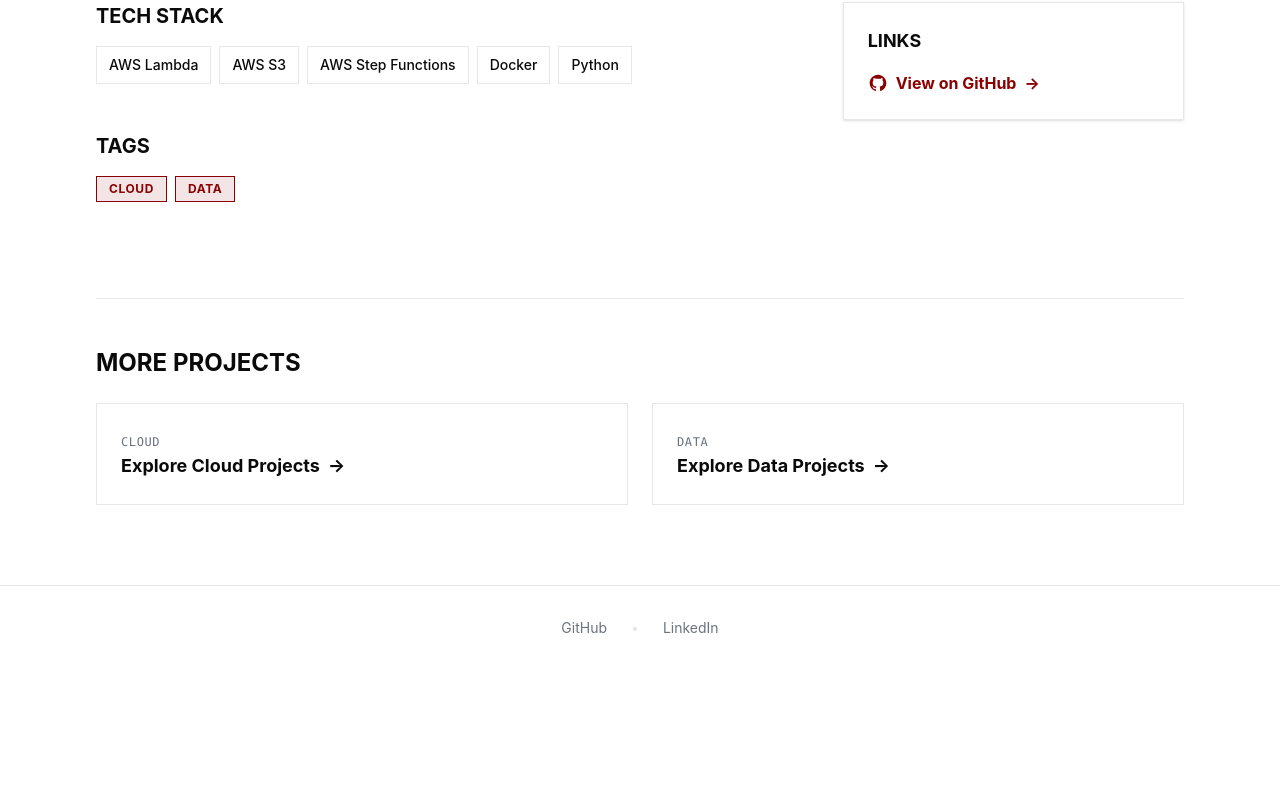
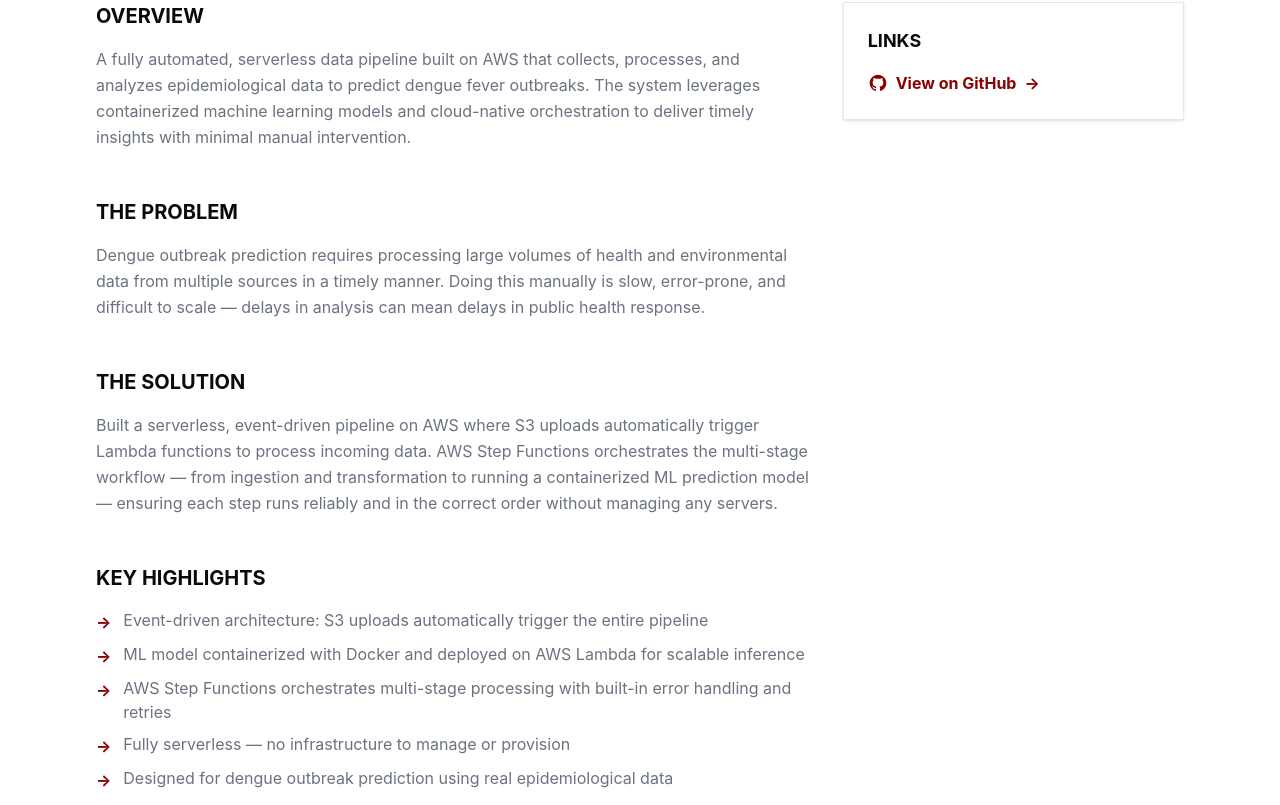
Before and after one commit to AlFrancis-Dagaang/my-portfolio-swe, a Next.js app: page /projects/aws-pipeline in a window 1280 px wide. Shown: the part 1095-1900 px from the top of the page. Before the commit the page ends 1765 px from the top, so only its background shows below. Built offline with nearby package versions, Linux system fonts and the light colour scheme.

Commit message:
feat(projects): add overview, problem, and solution sections to project detail page

```diff
--- a/app/projects/[slug]/page.tsx
+++ b/app/projects/[slug]/page.tsx
@@ -98,9 +98,65 @@
 				{/* Project Details Grid */}
 				<div className="grid grid-cols-1 lg:grid-cols-3 gap-8 mb-12">
 					{/* Main Content */}
-					<div className="lg:col-span-2">
+					<div className="lg:col-span-2 space-y-12">
+						{/* Overview */}
+						{project.overview && (
+							<div>
+								<h2 className="text-xl font-bold uppercase text-primary-text mb-4 font-sans">
+									Overview
+								</h2>
+								<p className="text-base font-normal text-muted leading-relaxed font-sans">
+									{project.overview}
+								</p>
+							</div>
+						)}
+
+						{/* Problem */}
+						{project.problem && (
+							<div>
+								<h2 className="text-xl font-bold uppercase text-primary-text mb-4 font-sans">
+									The Problem
+								</h2>
+								<p className="text-base font-normal text-muted leading-relaxed font-sans">
+									{project.problem}
+								</p>
+							</div>
+						)}
+
+						{/* Solution */}
+						{project.solution && (
+							<div>
+								<h2 className="text-xl font-bold uppercase text-primary-text mb-4 font-sans">
+									The Solution
+								</h2>
+								<p className="text-base font-normal text-muted leading-relaxed font-sans">
+									{project.solution}
+								</p>
+							</div>
+						)}
+
+						{/* Highlights */}
+						{project.highlights && project.highlights.length > 0 && (
+							<div>
+								<h2 className="text-xl font-bold uppercase text-primary-text mb-4 font-sans">
+									Key Highlights
+								</h2>
+								<ul className="space-y-2">
+									{project.highlights.map((item) => (
+										<li
+											key={item}
+											className="flex items-start gap-3 text-base text-muted font-sans"
+										>
+											<span className="text-brand font-bold mt-0.5">→</span>
+											{item}
+										</li>
+									))}
+								</ul>
+							</div>
+						)}
+
 						{/* Tech Stack */}
-						<div className="mb-12">
+						<div>
 							<h2 className="text-xl font-bold uppercase text-primary-text mb-4 font-sans">
 								Tech Stack
 							</h2>
@@ -117,7 +173,7 @@
 						</div>
 
 						{/* Tags */}
-						<div className="mb-12">
+						<div>
 							<h2 className="text-xl font-bold uppercase text-primary-text mb-4 font-sans">
 								Tags
 							</h2>
@@ -133,7 +189,6 @@
 							</div>
 						</div>
 					</div>
-
 					{/* Sidebar */}
 					<div className="lg:col-span-1">
 						{/* Links Card */}
--- a/app/projects/_components/ProjectsGrid.tsx
+++ b/app/projects/_components/ProjectsGrid.tsx
@@ -1,6 +1,6 @@
 "use client";
 
-import { useState } from "react";
+import { useRouter, useSearchParams } from "next/navigation";
 import { ProjectCard } from "@/components/project/ProjectCard";
 import type { Project } from "@/types/project";
 
@@ -20,7 +20,20 @@
 ];
 
 export function ProjectsGrid({ projects }: ProjectsGridProps) {
-	const [activeCategory, setActiveCategory] = useState<Category>("All");
+	const router = useRouter();
+	const searchParams = useSearchParams();
+
+	const categoryParam = searchParams.get("category") as Category | null;
+	const activeCategory: Category =
+		categoryParam && CATEGORIES.includes(categoryParam) ? categoryParam : "All";
+
+	const setActiveCategory = (category: Category) => {
+		if (category === "All") {
+			router.push("/projects");
+		} else {
+			router.push(`/projects?category=${category}`);
+		}
+	};
 
 	const filteredProjects =
 		activeCategory === "All"
--- a/data/projects.json
+++ b/data/projects.json
@@ -3,6 +3,16 @@
 		"slug": "aws-pipeline",
 		"title": "AWS Data Pipeline",
 		"description": "Automated AWS Data Pipeline for Dengue Outbreak Prediction and containerized workflow built using modern AWS cloud services.",
+		"overview": "A fully automated, serverless data pipeline built on AWS that collects, processes, and analyzes epidemiological data to predict dengue fever outbreaks. The system leverages containerized machine learning models and cloud-native orchestration to deliver timely insights with minimal manual intervention.",
+		"problem": "Dengue outbreak prediction requires processing large volumes of health and environmental data from multiple sources in a timely manner. Doing this manually is slow, error-prone, and difficult to scale — delays in analysis can mean delays in public health response.",
+		"solution": "Built a serverless, event-driven pipeline on AWS where S3 uploads automatically trigger Lambda functions to process incoming data. AWS Step Functions orchestrates the multi-stage workflow — from ingestion and transformation to running a containerized ML prediction model — ensuring each step runs reliably and in the correct order without managing any servers.",
+		"highlights": [
+			"Event-driven architecture: S3 uploads automatically trigger the entire pipeline",
+			"ML model containerized with Docker and deployed on AWS Lambda for scalable inference",
+			"AWS Step Functions orchestrates multi-stage processing with built-in error handling and retries",
+			"Fully serverless — no infrastructure to manage or provision",
+			"Designed for dengue outbreak prediction using real epidemiological data"
+		],
 		"tags": ["Cloud", "Data"],
 		"techStack": [
 			"AWS Lambda",
@@ -21,6 +31,16 @@
 		"slug": "telco-web",
 		"title": "Telco Web",
 		"description": "Telco churn prediction system using machine learning, deployed as a serverless container on AWS Lambda.",
+		"overview": "A full-stack web application that predicts telecom customer churn using a machine learning model served through a serverless AWS Lambda container. The frontend provides an intuitive interface for inputting customer data and viewing churn risk predictions in real time.",
+		"problem": "Telecom companies lose significant revenue when customers switch providers. Identifying at-risk customers before they churn is critical, but manually analyzing customer behavior data is time-consuming and inconsistent without an automated, accessible system.",
+		"solution": "Built a Next.js web interface that communicates with a containerized ML model deployed on AWS Lambda. Users can input customer attributes and receive an instant churn probability prediction. Deploying the model as a serverless container keeps infrastructure costs low while maintaining scalability.",
+		"highlights": [
+			"ML churn prediction model containerized and deployed on AWS Lambda",
+			"Next.js frontend with TypeScript for type-safe, maintainable code",
+			"Serverless architecture scales automatically with zero idle infrastructure cost",
+			"Clean UI built with Tailwind CSS for fast interaction and result display",
+			"Bridges the gap between data science output and a usable web product"
+		],
 		"tags": ["Web", "Cloud"],
 		"techStack": ["Next.js", "TypeScript", "Tailwind CSS"],
 		"githubUrl": "https://github.com/AlFrancis-Dagaang/telecom-churn-prediction",
@@ -32,7 +52,17 @@
 	{
 		"slug": "barangay-web",
 		"title": "Barangay 496 Web",
-		"description": "A comprehensive municipal website for Barangay 496 providing information about local services, events, and government activities. ",
+		"description": "A comprehensive municipal website for Barangay 496 providing information about local services, events, and government activities.",
+		"overview": "A full-stack municipal website built for Barangay 496 that serves as the official digital presence for the local government unit. Residents can access information about local services, upcoming events, announcements, and government activities in one central platform.",
+		"problem": "Many local barangays in the Philippines lack a digital presence, forcing residents to visit in person or rely on word of mouth for information about government services, schedules, and community announcements — creating barriers especially for working residents.",
+		"solution": "Developed a comprehensive web platform using Next.js and PostgreSQL that gives Barangay 496 a professional online hub. The site centralizes all relevant community information, making it easily accessible to residents at any time without requiring a physical visit to the barangay hall.",
+		"highlights": [
+			"Centralized hub for local government services, events, and announcements",
+			"PostgreSQL database for persistent storage of dynamic barangay content",
+			"Built with Next.js for fast page loads and SEO-friendly public pages",
+			"Responsive design with Tailwind CSS for mobile and desktop residents",
+			"Addresses the lack of digital infrastructure in local Philippine government units"
+		],
 		"tags": ["Web"],
 		"techStack": ["Next.js", "TypeScript", "Tailwind CSS", "PostgreSQL"],
 		"githubUrl": "https://github.com/AlFrancis-Dagaang/Barangay-496-Website.git",
@@ -45,6 +75,16 @@
 		"slug": "nimbus-drop",
 		"title": "NimbusDrop",
 		"description": "REST API file storage system built with Spring Boot that provides secure file upload, download, and management capabilities.",
+		"overview": "NimbusDrop is a secure, backend REST API for file storage and management built with Java and Spring Boot. It provides authenticated endpoints for uploading, downloading, and managing files — serving as a lightweight, self-hostable alternative to cloud storage services.",
+		"problem": "Many projects need a simple, secure way to handle file storage without depending on third-party services like AWS S3 or Google Drive. Building file management from scratch with proper authentication and access control is repetitive and error-prone without a solid foundation.",
+		"solution": "Designed a clean REST API with Spring Boot that handles file upload, download, and management behind JWT-secured endpoints. Each user's files are access-controlled, ensuring only authenticated and authorized requests can interact with stored data — providing a reusable backend that any frontend or service can integrate with.",
+		"highlights": [
+			"JWT authentication secures all file upload, download, and management endpoints",
+			"RESTful API design makes it easily consumable by any frontend or service",
+			"Built with Spring Boot for a production-ready, maintainable Java backend",
+			"Supports secure file upload and download with proper access control",
+			"Lightweight and self-hostable — no dependency on third-party storage providers"
+		],
 		"tags": ["REST API"],
 		"techStack": ["Java", "Spring Boot", "JWT Authentication"],
 		"githubUrl": "https://github.com/AlFrancis-Dagaang/nimbusdrop.git",
@@ -57,6 +97,16 @@
 		"slug": "lapit-app",
 		"title": "Lapit App",
 		"description": "A personal commuter drop-off alert mobile app that notifies you when you are approaching your destination, solving the problem of missing your stop while commuting.",
+		"overview": "Lapit (Filipino for 'approaching') is a mobile app built for daily commuters that sends a proximity alert when you are nearing your destination. Built with React Native and Expo, it runs on both iOS and Android and uses Google Maps to track your real-time location against your set drop-off point.",
+		"problem": "Commuters in the Philippines — especially those on buses and jeepneys — frequently miss their stop because they fall asleep, get distracted, or are unfamiliar with the route. There is no native alert system in public transport that notifies passengers when they are close to their destination.",
+		"solution": "Built a mobile app where users set their drop-off destination on a map before their trip. The app monitors the user's GPS location in the background and triggers a notification alert when they enter a defined radius around their destination — giving them enough time to prepare to get off.",
+		"highlights": [
+			"Real-time GPS tracking using Google Maps API to monitor commuter location",
+			"Proximity-based push notification fires when approaching the set destination",
+			"Cross-platform — runs on both iOS and Android via React Native and Expo",
+			"Simple destination-setting flow designed for quick use before boarding",
+			"Solves a real, everyday problem for Filipino commuters on public transport"
+		],
 		"tags": ["Mobile"],
 		"techStack": ["React Native", "Expo", "Google Maps API"],
 		"githubUrl": "https://github.com/AlFrancis-Dagaang/lapit-app.git",
--- a/types/project.ts
+++ b/types/project.ts
@@ -2,11 +2,15 @@
 	slug: string;
 	title: string;
 	description: string;
+	overview?: string;
+	problem?: string;
+	solution?: string;
+	highlights?: string[];
 	tags: string[];
 	techStack: string[];
 	githubUrl: string;
-	liveDemoUrl?: string;
-	imageUrl?: string;
+	imageUrl: string;
+	liveDemoUrl: string;
 	featured: boolean;
-	category: "Web" | "Cloud" | "Data" | "REST API" | "Mobile";
+	category: string;
 }
```
